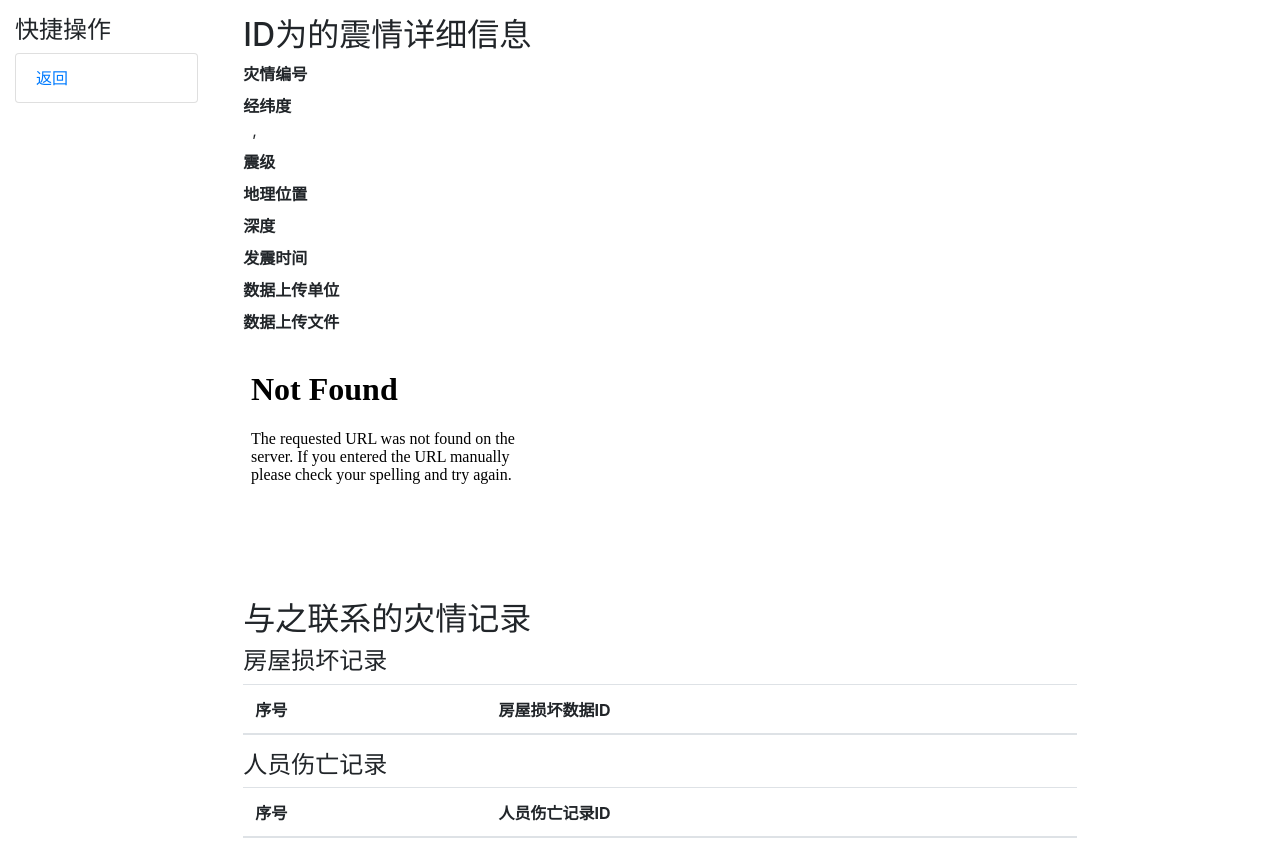
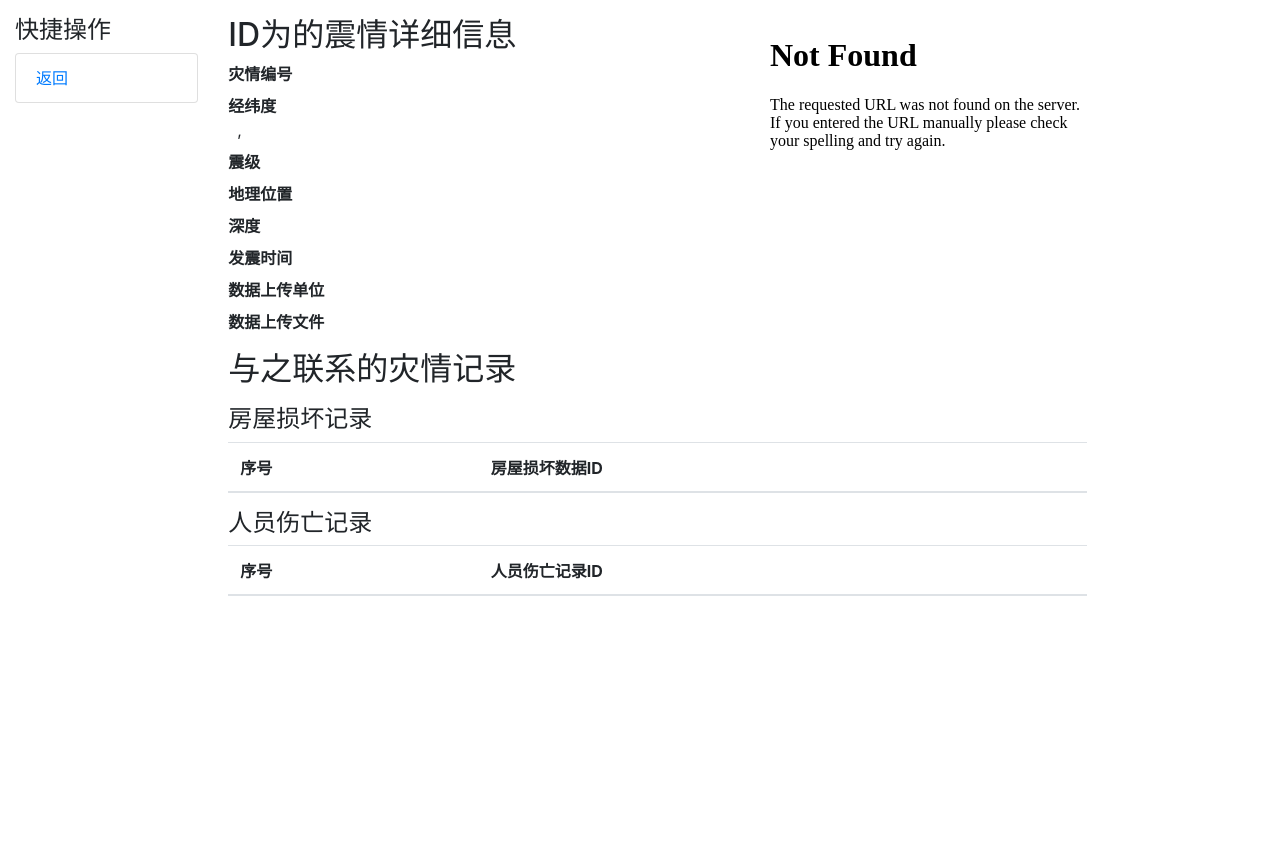
Before and after one commit to Taswen/MSHD, a Flask app: template app/templates/earthquakeInfo.html in a window 1280 px wide. Shown: the part 56-910 px from the top of the page. After the commit the page ends 652 px from the top, so only its background shows below. Run offline with Flask 2, Linux system fonts and the light colour scheme; the template is opened without the code that fills it, so the values that code supplies are empty; parts of the project's set-up code (start-up, migrations or seed data) failed here and were passed over.

Commit message:
optimize frontend

```diff
--- a/app/templates/disasters.html
+++ b/app/templates/disasters.html
@@ -63,8 +63,7 @@
                     </tbody>
                 </table>
             </div>
-            <nav class="text-center" style="text-align: center;">
-                <ul class="pagination">
+            <ul class="pagination justify-content-center">
                 {% set offset = (offset)|int %}
                 {% set limit = (limit)|int %}
                 {% set count = (count)|int %}
@@ -100,7 +99,6 @@
                        href="{% if current_page + 1<total_page %}{{ url_for('earthquakesListPage', result=result, offset=(current_page + 1)*limit, limit=limit) }}{% endif %}">»</a>
                 </li>
             </ul>
-            </nav>
         </div>
     </div>
     {% with messages = get_flashed_messages() %}
--- a/app/templates/earthquakeInfo.html
+++ b/app/templates/earthquakeInfo.html
@@ -40,8 +40,8 @@
                 </div>
             </div>
             <div class="col-md-10">
-                <div class="row-fluid">
-                    <div class="col-md-8">
+                <div class="row">
+                    <div class="col-md-6">
                         <h2>ID为{{ eq.Id }}的震情详细信息 </h2>
                         <dl class="dl-horizontal">
                             <dt> 灾情编号</dt>
@@ -66,10 +66,11 @@
                         <iframe src="/baiduMap/{{eq.Id}}" style="width:100%;height:250px" frameborder="0"></iframe>
                     </div>
                 </div>
-                <div class="col-md-10">
+                <div class="row">
+                <div class="col-lg-10">
                     <h2> 与之联系的灾情记录 </h2>
-                    <h4> 房屋损坏记录 </h4>
-                    <table class="table table-hover table-condensed">
+                    <h4 class="mt-3"> 房屋损坏记录 </h4>
+                    <table class="table">
                         <thead>
                         <tr>
                             <th> 序号</th>
@@ -106,4 +107,5 @@
                 </div>
             </div>
         </div>
+    </div>
 {% endblock %}
--- a/app/templates/earthquakes.html
+++ b/app/templates/earthquakes.html
@@ -65,8 +65,7 @@
                         </tbody>
                     </table>
                 </div>
-                <nav style="text-align: center;">
-                    <ul class="pagination">
+                <ul class="pagination justify-content-center">
                     {% set offset = (offset)|int %}
                     {% set limit = (limit)|int %}
                     {% set count = (count)|int %}
@@ -100,7 +99,6 @@
                            href=" {% if current_page + 1<total_page %}{{ url_for('earthquakesListPage', result=result, offset=(current_page + 1)*limit, limit=limit) }}{% endif %}">»</a>
                     </li>
                 </ul>
-                </nav>
             </div>
         </div>
     </div>
```
Lines whose indentation alone changed are shown as unchanged.
